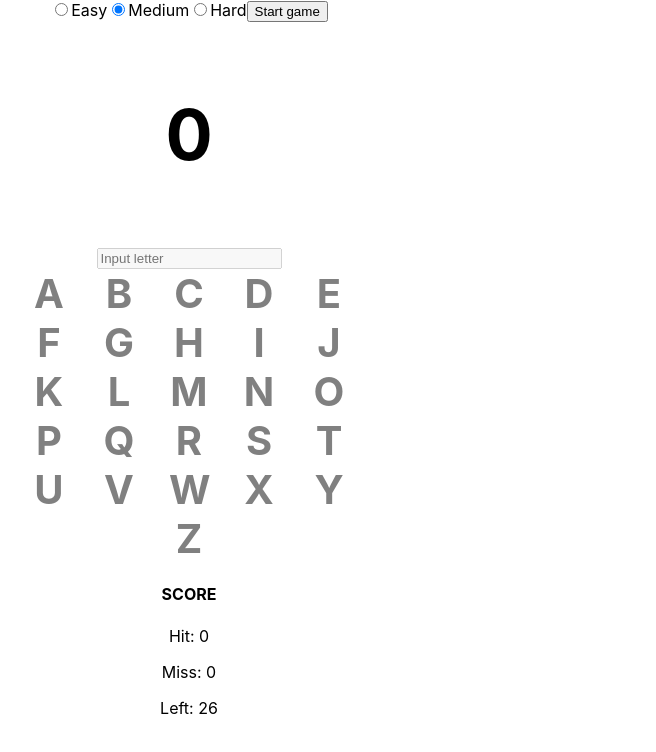
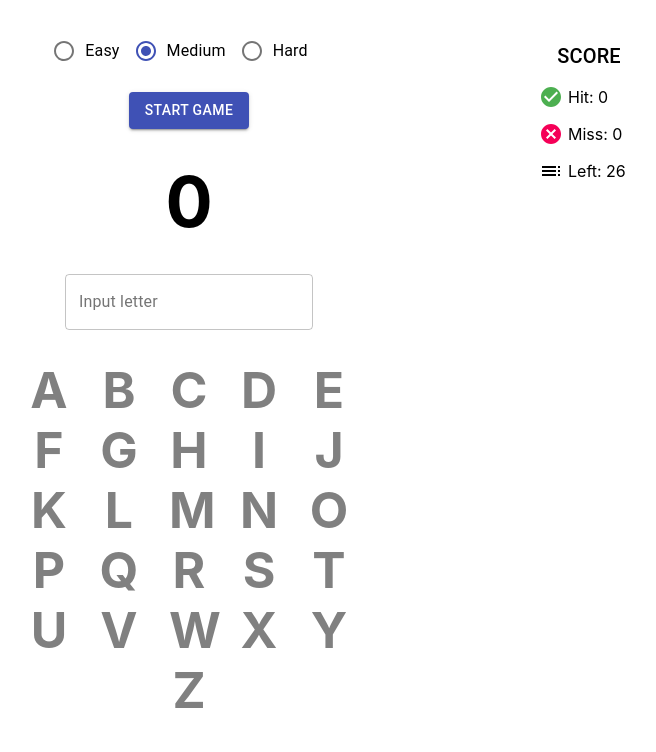
Before and after one commit to veljkovicm/alphabet-reflex-game, a React (Create React App) app: page / in a window 1280 px wide. Shown: the top 752 px of the page, without its empty margins (451-1107 px from the left). Built offline with nearby package versions, Linux system fonts and the light colour scheme.

Commit message:
Feat: Add Material UI and some styling

```diff
--- a/package.json
+++ b/package.json
@@ -3,6 +3,8 @@
   "version": "0.1.0",
   "private": true,
   "dependencies": {
+    "@material-ui/core": "^4.11.3",
+    "@material-ui/icons": "^4.11.2",
     "@testing-library/jest-dom": "^5.11.10",
     "@testing-library/react": "^11.2.6",
     "@testing-library/user-event": "^12.8.3",
--- a/src/App.css
+++ b/src/App.css
@@ -1,10 +1,14 @@
 .App {
+  position: relative;
+  max-width: 900px;
+  margin: 30px auto 0;
   text-align: center;
 }
 
 .current-letter {
+  margin: 30px 0;
   font-size: 70px;
-  font-weight: bold;;
+  font-weight: bold;
 }
 
 
@@ -22,6 +26,58 @@
   display: block;
   width: 40px;
   padding: 0 15px;
-  font-size: 40px;
+  font-size: 50px;
   font-weight: bold;
 }
+
+.scoreboard__wrapper {
+  position: absolute;
+  right: 0;
+  top: 10px;
+  min-width: 100px;
+  text-align: center;
+}
+
+.scoreboard__single {
+  display: flex;
+  align-items: flex-end;
+  margin: 8px 0;
+  min-height: 29px;
+}
+
+.scoreboard__single span {
+  padding: 3px 0 2px 5px;
+}
+
+.score-message {
+  min-height: 56px;
+  font-size: 30px;
+  font-weight: bold;
+}
+
+.input-wrapper {
+  margin: 30px 0;
+}
+
+.button-wrapper {
+  margin: 20px 0;
+}
+
+@media only screen and (max-width: 1024px) {
+  .scoreboard__wrapper {
+    position: static;
+    /* display: flex; */
+    justify-content: center;
+    /* flex-direction: column; */
+    align-items: center;
+    flex-wrap: wrap;
+  }
+  .scoreboard__wrapper div {
+    width: 33%;
+    display: inline-block;
+    align-items: center;
+  }
+  .scoreboard__wrapper h6 {
+    width: 100%;
+  }
+}
--- a/src/App.jsx
+++ b/src/App.jsx
@@ -24,6 +24,7 @@ const App = () => {
   const [ difficulty, setDifficulty ] = useState('medium');
   const [ myInterval, setMyInterval ] = useState(0);
   const [ gameInProgress, setGameInProgress ] = useState(false);
+  const [ message, setMessage ] = useState('');
   const [ score, setScore ] = useState({
     hit: 0,
     miss: 0,
@@ -46,7 +47,7 @@ const App = () => {
       setMyInterval(difficultyOptions[difficulty].timeout);
     }
     setInputVal('');
-    if(current > 0 && letters[current - 1].status == 'open') {
+    if(current > 0 && letters[current - 1].status === 'open') {
       letters[current - 1].status = 'miss';
       updateScore('miss');
     }
@@ -60,6 +61,7 @@ const App = () => {
     if(!numbers.length) {
       setGameInProgress(false);
       setMyInterval(0);
+      setMessage('GAME OVER!');
     }
   }
 
@@ -85,6 +87,7 @@ const App = () => {
 
   const startGame = () => {
     setLetters(formattedAlphabet);
+    setMessage('');
     setNumbers(alphabetNumbers);
     setCurrent(0);
     setScore({
@@ -119,6 +122,9 @@ const App = () => {
 
   return (
     <div className="App">
+      <div className="outer">
+        <ScoreBoard score={score} />
+        <div className="inner">
           <Difficulty
             difficulty={difficulty}
             setDifficulty={setDifficulty}
@@ -129,14 +135,24 @@ const App = () => {
             startGame={startGame}
             stopGame={stopGame}
           />
-      <p className="current-letter">{current}</p>
+          <div className="current-letter">
+            {message ? <span>{message}</span> : <span>{current}</span>}
+          </div>
+        </div>
+      </div>
+      {
+        !message ?
           <Input
           gameInProgress={gameInProgress}
           guessNumber={guessNumber}
           inputVal={inputVal}
           />
+        :
+        <div className="score-message">
+          <span>Your score is {score.hit}. Give it another try!</span>
+        </div>
+      }
       <LetterBoard letters={letters} />
-      <ScoreBoard score={score} />
     </div>
   );
 }
--- a/src/components/Button.jsx
+++ b/src/components/Button.jsx
@@ -1,4 +1,5 @@
 import PropTypes from 'prop-types';
+import { default as ButtonMUI} from '@material-ui/core/Button';
 
 const Button = (props) => {
   const {
@@ -8,9 +9,15 @@ const Button = (props) => {
   } = props;
 
   return (
-    <>
-      <button type="button" onClick={!gameInProgress ? startGame : stopGame}>{!gameInProgress ? 'Start game' : 'Stop game'}</button>
-    </>
+    <div className="button-wrapper">
+      <ButtonMUI
+        variant="contained"
+        color="primary"
+        onClick={!gameInProgress ? startGame : stopGame}
+      >
+        {!gameInProgress ? 'Start game' : 'Stop game'}
+      </ButtonMUI>
+    </div>
   )
 }
 
--- a/src/components/Difficulty.jsx
+++ b/src/components/Difficulty.jsx
@@ -1,5 +1,10 @@
 import PropTypes from 'prop-types';
 import { difficultyOptions } from '../constants';
+import Radio from '@material-ui/core/Radio';
+import RadioGroup from '@material-ui/core/RadioGroup';
+import FormControlLabel from '@material-ui/core/FormControlLabel';
+import FormControl from '@material-ui/core/FormControl';
+
 
 const Difficulty = (props) => {
   const {
@@ -10,16 +15,17 @@ const Difficulty = (props) => {
 
   const inputMarkup = (
     Object.keys(difficultyOptions).map((e) => (
-      <label key={difficultyOptions[e].value}>
-        <input
-          type="radio"
-          disabled={gameInProgress}
-          value={difficultyOptions[e].value}
-          checked={difficulty === difficultyOptions[e].value}
-          onChange={() => setDifficulty(difficultyOptions[e].value)}
-        />
-        {difficultyOptions[e].title}
-      </label>
+      <FormControl component="fieldset" key={difficultyOptions[e].value}>
+        <RadioGroup value={difficulty} onChange={() => setDifficulty(difficultyOptions[e].value)}>
+          <FormControlLabel
+            disabled={gameInProgress}
+            value={difficultyOptions[e].value}
+            title={`${difficultyOptions[e].timeout}ms`}
+            control={<Radio color="primary" />}
+            label={difficultyOptions[e].title}
+          />
+        </RadioGroup>
+      </FormControl>
     ))
   )
 
--- a/src/components/Input.jsx
+++ b/src/components/Input.jsx
@@ -1,4 +1,5 @@
 import PropTypes from 'prop-types';
+import TextField from '@material-ui/core/TextField';
 
 const Input = (props) => {
   const {
@@ -7,17 +8,23 @@ const Input = (props) => {
     inputVal,
   } = props;
 
+  const inputProps = {
+    disabled: !gameInProgress,
+    onChange: guessNumber,
+    value: inputVal,
+    maxLength: "1",
+  }
+
   return (
-    <>
-      <input
-        disabled={!gameInProgress}
-        type="text"
-        onChange={guessNumber}
-        value={inputVal}
+    <div className="input-wrapper">
+      <TextField
+        inputProps={inputProps}
+        id="outlined-basic"
         maxLength="1"
-        placeholder="Input letter"
+        label="Input letter"
+        variant="outlined"
       />
-    </>
+    </div>
   )
 }
 
--- a/src/components/ScoreBoard.jsx
+++ b/src/components/ScoreBoard.jsx
@@ -1,13 +1,28 @@
 import PropTypes from 'prop-types';
+import Typography from '@material-ui/core/Typography';
+import { green } from '@material-ui/core/colors';
+import CheckCircleIcon from '@material-ui/icons/CheckCircle';
+import TocIcon from '@material-ui/icons/Toc';
+import CancelIcon from '@material-ui/icons/Cancel';
 
 const ScoreBoard = ({ score }) => {
   return (
-    <>
-      <h4>SCORE</h4>
-      <p>{`Hit: ${score.hit}`}</p>
-      <p>{`Miss: ${score.miss}`}</p>
-      <p>{`Left: ${score.left}`}</p>
-    </>
+    <div className="scoreboard__wrapper">
+      <Typography variant="h6">SCORE</Typography>
+      <div className="scoreboard__single">
+        <CheckCircleIcon style={{ color: green[500], marginTop: '5px' }} />
+        <span> {`Hit: ${score.hit}`}</span>
+      </div>
+      <div className="scoreboard__single">
+        <CancelIcon color="secondary" />
+        <span>{`Miss: ${score.miss}`}</span>
+      </div>
+      <div className="scoreboard__single">
+        <TocIcon />
+        <span>{`Left: ${score.left}`}</span>
+      </div>
+    </div>
+
   )
 }
 
```
Also changed, not shown: 1 other file (tests, documents, lock files or other folders). Lines whose indentation alone changed are shown as unchanged.
